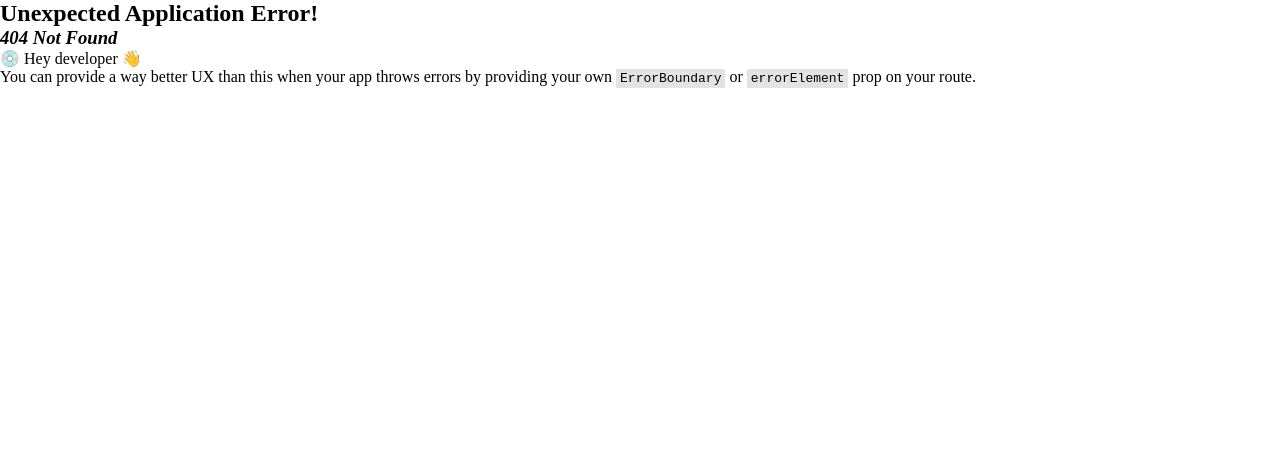
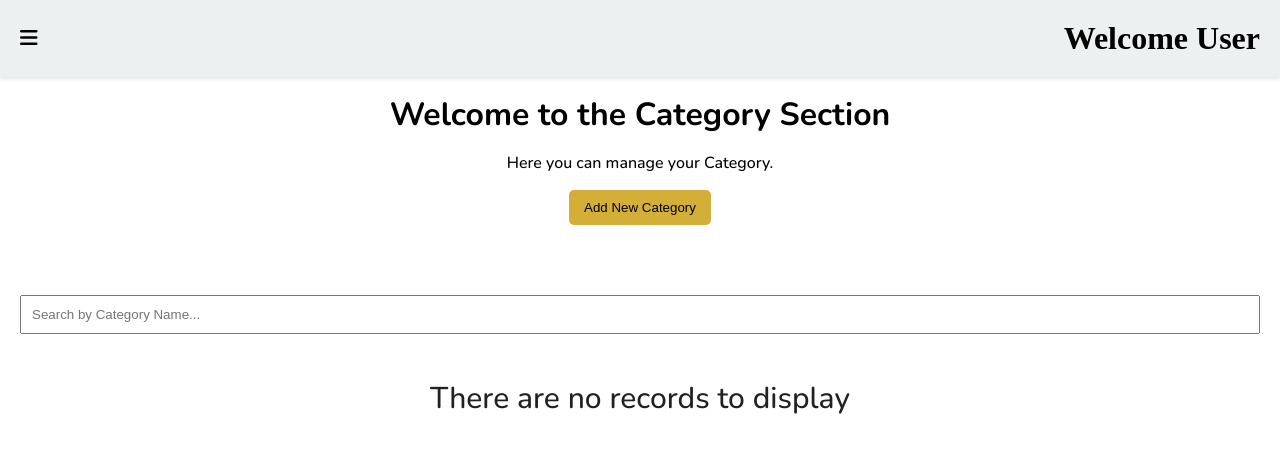
Before and after one commit to MohammadAbdullah000/Restaurant, a React (Vite) app: page /dashboard/category in a window 1280 px wide. Before the commit this address had no page. Shown: the top 452 px of the page. Built offline with nearby package versions, Linux system fonts and the light colour scheme.

Commit message:
Category added

```diff
--- /dev/null
+++ b/src/components/Category/Category.jsx
@@ -0,0 +1,106 @@
+import React, { useState } from 'react';
+import DataTable from 'react-data-table-component';
+import style from './Category.module.css';
+
+const Category = () => {
+  const [searchTerm, setSearchTerm] = useState("");
+  const [addDishIsOpen, setAddDishIsOpen] = useState(false);
+  const [dishCategory, setDishCategory] = useState("");
+  const [dishes, setDishes] = useState([]);
+
+  function toggleAddDish() {
+    setAddDishIsOpen(!addDishIsOpen);
+  }
+
+  function handleAddDish() {
+    // Add the new dish to the dishes list
+    setDishes([...dishes, { category: dishCategory }]);
+
+    // Clear the input fields after adding
+    setDishCategory("");
+    toggleAddDish();
+  }
+
+  // Columns for the data table
+  const columns = [
+    {
+      name: 'Category',
+      selector: row => row.category,
+      sortable: true,
+    },
+  ];
+
+  const customStyles = {
+    headCells: {
+      style: {
+        fontSize: '18px',
+        fontWeight: 'bold',
+      },
+    },
+    cells: {
+      style: {
+        fontSize: '16px',
+      },
+    },
+  };
+
+  // Filtered dishes based on the search term
+  const filteredDishes = dishes.filter(dish =>
+    dish.category.toLowerCase().includes(searchTerm.toLowerCase())
+  );
+
+  return (
+    <div className={style.nunito500}>
+      <div className={style.heading}>
+        <h2>Welcome to the Category Section</h2>
+        <p>Here you can manage your Category.</p>
+
+        <div className={style.addDish}>
+          <button onClick={toggleAddDish}>Add New Category</button>
+        </div>
+      </div>
+      {addDishIsOpen && (
+        <div className={`${style.cardForm} ${addDishIsOpen ? style.animateOpen : ""}`}>
+          <h3>Add New Category</h3>
+          <form onSubmit={(e) => e.preventDefault()}>
+            <div className={style.formGroupdish}>
+              <label htmlFor="dishCategory">Category Name:</label>
+              <input
+                type="text"
+                id="dishCategory"
+                value={dishCategory}
+                onChange={(e) => setDishCategory(e.target.value)}
+                required
+              />
+            </div>
+            <div className={style.buttonGroup}>
+              <button type="button" onClick={handleAddDish}>Add Category</button>
+              <button type="button" onClick={toggleAddDish}>Cancel</button>
+            </div>
+          </form>
+        </div>
+      )}
+
+      <div className={style.tableContainer}>
+        <div className={style.searchContainer}>
+          <input
+            type="text"
+            placeholder="Search by Category Name..."
+            value={searchTerm}
+            onChange={(e) => setSearchTerm(e.target.value)}
+          />
+        </div>
+        <DataTable
+          className={style.datatable}
+          columns={columns}
+          data={filteredDishes}
+          pagination
+          highlightOnHover
+          customStyles={customStyles}
+        />
+      </div>
+    </div>
+  );
+};
+
+export default Category;
--- /dev/null
+++ b/src/components/Category/Category.module.css
@@ -0,0 +1,133 @@
+.nunito500 {
+    font-family: "Nunito", sans-serif;
+    font-optical-sizing: auto;
+    font-weight: 500;
+    font-style: normal;
+  }
+
+  .cinzel500 {
+    font-family: "Cinzel", serif;
+    font-optical-sizing: auto;
+    font-weight: 500;
+    font-style: normal;
+  }
+
+  .heading{
+      display: flex;
+      flex-direction: column;
+      justify-content: center;
+      align-items: center;
+
+  }
+
+  .heading h2{
+      margin-top: 1rem;
+      font-size: 2rem;
+  }
+  .heading p{
+      margin-block: 1rem;
+      font-size: 1rem;
+  }
+  .addDish button{
+      /* box-shadow: 5px 5px gray; */
+      transition: all 0.3s;
+      color: black;
+      background-color: var(--accent-color);
+  }
+  .addDish button:hover{
+      background-color: var(--background-color);
+      color: white;
+  }
+  .cardForm {
+      background: var(--primary-color);
+      color: white;
+
+      padding: 20px;
+      border-radius: 10px;
+      box-shadow: 10px 10px 10px rgba(0, 0, 0, 0.3);
+      max-width: 500px;
+      margin: 20px auto;
+      opacity: 0; /* Initial state */
+      transform: translateY(-20px); /* Initial state */
+      transition: opacity 0.3s ease, transform 0.3s ease;
+      display: flex;
+      flex-direction: row;
+      flex-wrap: wrap;
+  }
+
+  .cardForm.animateOpen {
+      opacity: 1; /* Final state */
+      transform: translateY(0); /* Final state */
+  }
+
+
+    .cardForm h3 {
+      text-align: center;
+      margin-bottom: 20px;
+      width: 100%;
+    }
+
+    .formGroupdish {
+      margin-bottom: 15px;
+      width: 100%;
+    }
+
+    .formGroupdish label {
+      display: block;
+      margin-bottom: 5px;
+      font-weight: bold;
+    }
+
+    .formGroupdish input {
+      width: 100%;
+      padding: 8px;
+      border: 1px solid #ddd;
+      border-radius: 5px;
+    }
+
+    .buttonGroup {
+      display: flex;
+      justify-content: space-between;
+    }
+
+    .buttonGroup button {
+      padding: 10px 15px;
+      border: none;
+      border-radius: 5px;
+      cursor: pointer;
+    }
+
+    .addDish button {
+      cursor: pointer;
+      border-radius: 5px;
+      padding: 10px 15px;
+    border: none;
+    }
+
+    .buttonGroup button:first-child {
+      background: #28a745;
+      color: #fff;
+    }
+
+    .buttonGroup button:last-child {
+      background: #dc3545;
+      color: #fff;
+    }
+    .tableContainer{
+      margin: 20px;
+     text-align: center;
+  }
+  .tableContainer h3{
+      font-size: 1.5rem;
+  }
+  .searchContainer input{
+        width: 100%;
+        /* margin-left: 70%; */
+      margin-bottom: 20px;
+      margin-top: 50px;
+      padding: 10px;
+    }
+
+    .datatable{
+      font-size: 30px;
+    }
--- a/src/components/Dish/Dish.jsx
+++ b/src/components/Dish/Dish.jsx
@@ -69,7 +69,7 @@ const Dish = () => {
   );
 
   return (
-    <>
+    <div className={style.nunito500}>
       <div className={style.heading}>
         <h2>Welcome to the Dish Section</h2>
         <p>Here you can manage your Dishes.</p>
@@ -139,6 +139,8 @@ const Dish = () => {
             onChange={(e) => setSearchTerm(e.target.value)}
           />
         </div>
+        <div className={style.tableWrapper}>
+
         <DataTable
           className={style.datatable}
           columns={columns}
@@ -147,9 +149,10 @@ const Dish = () => {
           highlightOnHover
           customStyles={customStyles}
         />
+        </div>
 
       </div>
-    </>
+    </div>
   );
 };
 
--- a/src/components/Dish/Dish.module.css
+++ b/src/components/Dish/Dish.module.css
@@ -1,8 +1,23 @@
+.nunito500 {
+  font-family: "Nunito", sans-serif;
+  font-optical-sizing: auto;
+  font-weight: 500;
+  font-style: normal;
+}
+
+.cinzel500 {
+  font-family: "Cinzel", serif;
+  font-optical-sizing: auto;
+  font-weight: 500;
+  font-style: normal;
+}
 
 .heading{
     display: flex;
     flex-direction: column;
     justify-content: center;
+    align-items: center;
+
 }
 
 .heading h2{
@@ -14,7 +29,7 @@
     font-size: 1rem;
 }
 .addDish button{
-    box-shadow: 5px 5px gray;
+    /* box-shadow: 5px 5px gray; */
     transition: all 0.3s;
     color: black;
     background-color: var(--accent-color);
@@ -24,12 +39,14 @@
     color: white;
 }
 .cardForm {
-    background: #fff;
+    background: var(--primary-color);
+    color: white;
+
     padding: 20px;
     border-radius: 10px;
-    box-shadow: 0 4px 8px rgba(0, 0, 0, 0.1);
-    width: 800px;
-    /* margin: 20px auto; */
+    box-shadow: 10px 10px 10px rgba(0, 0, 0, 0.3);
+    max-width: 500px;
+    margin: 20px auto;
     opacity: 0; /* Initial state */
     transform: translateY(-20px); /* Initial state */
     transition: opacity 0.3s ease, transform 0.3s ease;
@@ -79,17 +96,15 @@
     border-radius: 5px;
     cursor: pointer;
   }
-  .addDish {
-    width: 100%;
-  }
+
   .addDish button {
-    width: 10%;
+    /* width: 10%; */
     border: #28a745;
     padding: 10px 15px;
     border: none;
     border-radius: 5px;
     cursor: pointer;
-    margin-left: 88.5%;
+    /* margin-left: 88.5%; */
   }
 
   .buttonGroup button:first-child {
@@ -109,12 +124,20 @@
     font-size: 1.5rem;
 }
 .searchContainer input{
-      width: 30%;
-      margin-left: 70%;
+      width: 100%;
+      /* margin-left: 70%; */
     margin-bottom: 20px;
+    margin-top: 50px;
     padding: 10px;
   }
 
   .datatable{
     font-size: 30px;
   }
+
+  @media (max-width:786px){
+    .datatable{
+      font-size: 20px;
+    }
+
+  }
--- a/src/components/Order/Order.jsx
+++ b/src/components/Order/Order.jsx
@@ -1,5 +1,5 @@
 import React, { useState } from "react";
-
+import style from './Order.module.css'
 const Order = () => {
   // Categories, subcategories, and prices
   const menuData = {
@@ -82,7 +82,7 @@ const Order = () => {
       <div
         style={{
           width: "15%",
-          backgroundColor: "#1A1A1A",
+          backgroundColor: "#2C3E50",
           padding: "20px",
           borderRight: "1px solid #ddd",
         }}
@@ -124,7 +124,7 @@ const Order = () => {
                 style={{
                   cursor: "pointer",
                   height:80,
-                backgroundColor:"#1A1A1A",marginTop:15,
+                backgroundColor:"#2C3E50",marginTop:15,
                 width:"27%",color:"#1A1A1A",fontSize:20,marginLeft:20,fontWeight:"400",justifyContent:"center",alignItems:"center"
                 }}
                 onClick={() => handleSubCategoryClick(subcategory)}
@@ -148,6 +148,10 @@ const Order = () => {
       >
         {/* Display Added Items */}
         <h3 style={{ marginTop: "20px" }}>Added Items</h3>
+        <div className={style.firstbuttons}>
+          <button>Dine</button>
+          <button>Parcel</button>
+        </div>
         {addedItems.length > 0 ? (
           <ul style={{ listStyleType: "none", padding: 0 }}>
             {addedItems.map((item) => (
@@ -217,7 +221,15 @@ const Order = () => {
           <p>No items added.</p>
         )}
         {/* Total Price */}
+<div className={style.lastbuttons}>
+        <button>Save</button>
+        <button>Print</button>
+        <button>Download</button>
+        <button>Share</button>
       </div>
+      </div>
+
+
     </div>
   );
 };
--- a/src/layouts/Sidebar/Sidebar.jsx
+++ b/src/layouts/Sidebar/Sidebar.jsx
@@ -38,6 +38,12 @@ const sidebar = () => {
             </Link>
           </li>
           <li>
+            <Link to="category" onClick={closeSidebar}>
+              <i className="fas fa-box"></i>
+              <span>Add Category</span>
+            </Link>
+          </li>
+          <li>
             <Link to="dish" onClick={closeSidebar}>
               <i className="fas fa-box"></i>
               <span>Dish</span>
--- a/src/layouts/Sidebar/Sidebar.module.css
+++ b/src/layouts/Sidebar/Sidebar.module.css
@@ -86,8 +86,8 @@
 
   .mainContent header {
     display: flex;
-    position: sticky;
-    top: 0;
+    /* position: sticky;
+    top: 0; */
     justify-content: space-between;
     align-items: center;
     padding: 20px;
@@ -102,9 +102,6 @@
     cursor: pointer;
   }
 
-  .content {
-    padding: 20px;
-  }
 
   @media (max-width: 768px) {
     .mainContent {
--- a/src/routes/AppRoutes.jsx
+++ b/src/routes/AppRoutes.jsx
@@ -11,6 +11,7 @@ import Sidebar from '../layouts/Sidebar/Sidebar'
 import Menu from '../components/Menu/Menu'
 import Dish from '../components/Dish/Dish'
 import Order from '../components/Order/Order'
+import Category from '../components/Category/Category'
 const router = createBrowserRouter([
   {
     path:'/',
@@ -56,6 +57,10 @@ element:<LoginSignup/>
         element: <Menu />,
       },
       {
+        path: "category", // Correctly nested route for /dashboard/inventory
+        element: <Category />,
+      },
+      {
         path: "dish", // Correctly nested route for /dashboard/inventory
         element: <Dish/>,
       },
```
